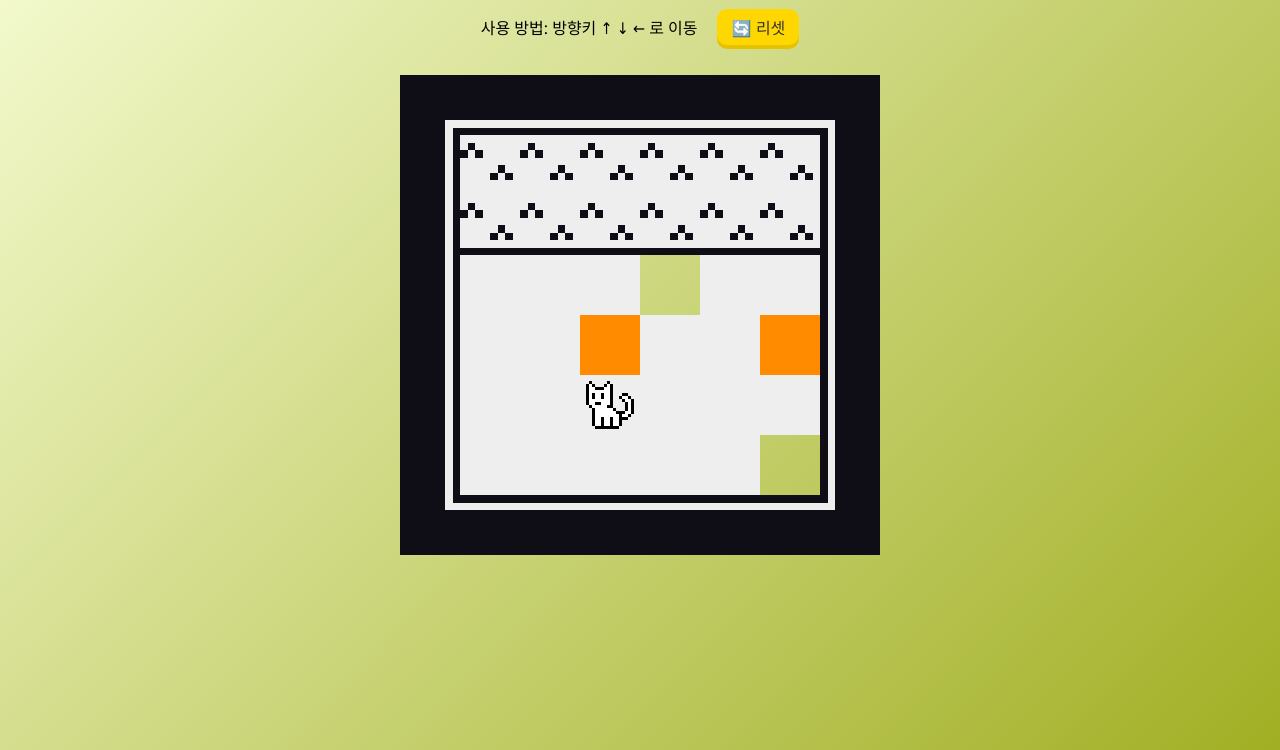
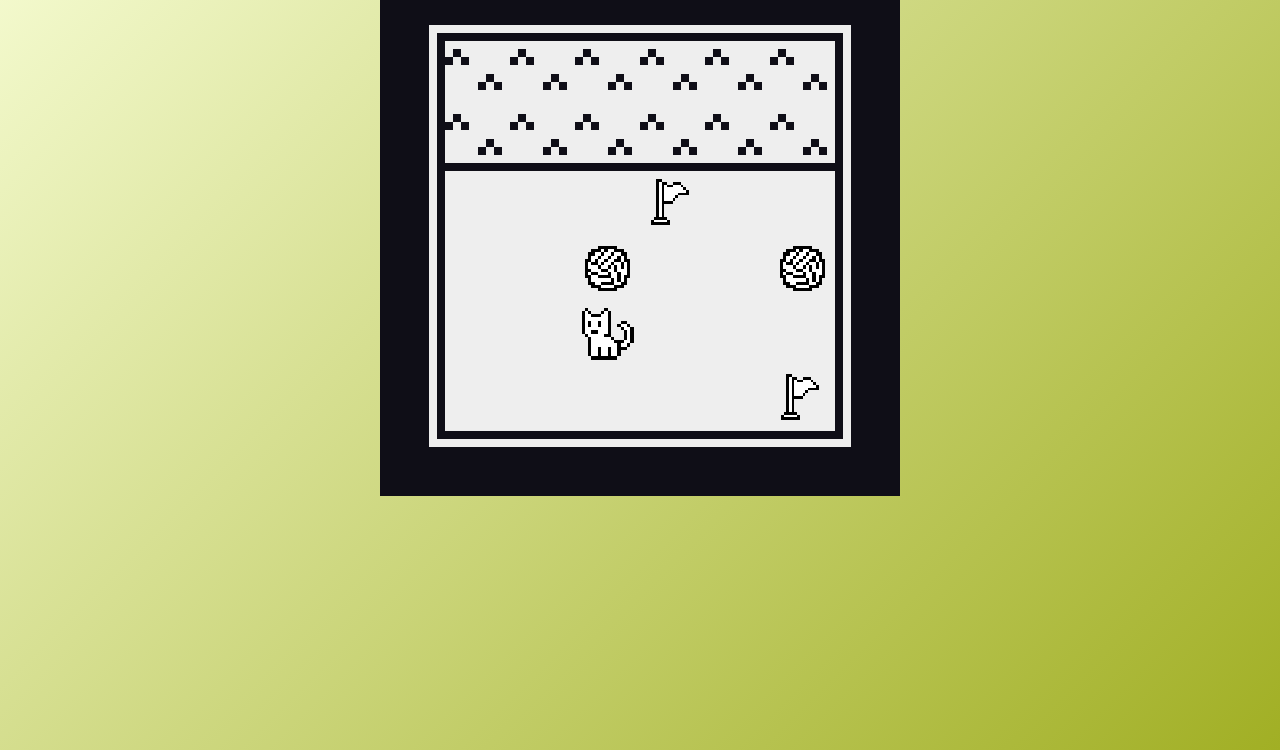
Before and after one commit to Jeon-ChanYoung/push_push_game, a plain HTML site: page index.html in a window 1280 px wide. Shown: the part 110-860 px from the top of the page. Drawn offline with Linux system fonts and the light colour scheme.

Commit message:
add ball and flag images to tileset

```diff
--- a/index.html
+++ b/index.html
@@ -3,14 +3,11 @@
 <head>
     <meta charset="UTF-8">
     <meta name="viewport" content="width=device-width, initial-scale=1.0">
-    <title>PushPush Game</title>
     <link rel="stylesheet" href="style.css">
 </head>
 <body>
     <div class="container">
-        <h1>PushPush Game</h1>
         <div id="instructions">
-            <p>사용 방법: 방향키 ↑ ↓ ← 로 이동</p>
             <button id="resetBtn">🔄 리셋</button>
         </div>
         <div id="game"></div>
--- a/javascript.js
+++ b/javascript.js
@@ -1,4 +1,4 @@
-const LEVEL = [
+let LEVEL = [
     "81111112",
     "7ZZZZZZ3",
     "7XXXXXX3",
@@ -24,7 +24,7 @@ const tileMap = {
     "#": "wall.png",
     "P": "cat.png",
     "B": "ball.png",
-    "G": "goal.png"
+    "G": "flag.png"
 }
 
 
@@ -36,12 +36,22 @@ let goals = [];
 function parseMap() {
     balls = [];
     goals = [];
-    LEVEL.forEach((row, y) => {
-        [...row].forEach((cell, x) => {
-            if (cell === "P") player = {x, y};
-            if (cell === "B") balls.push({x, y});
-            if (cell === "G") goals.push({x, y});
-        });
+    LEVEL = LEVEL.map((row, y) => {
+        return [...row].map((cell, x) => {
+            if (cell === "P") {
+                player = {x, y};
+                return "."; // 플레이어는 좌표만 저장하고 맵에서는 제거
+            }
+            if (cell === "B") {
+                balls.push({x, y});
+                return "."; // 박스도 제거
+            }
+            if (cell === "G") {
+                goals.push({x, y});
+                return "."; // 목표 지점도 제거
+            }
+            return cell; // 나머지는 그대로 유지
+        }).join("");
     });
 }
 
@@ -52,8 +62,8 @@ function render() {
     const rows = LEVEL.length;
     const cols = LEVEL[0].length;
     game.style.display = "grid";
-    game.style.gridTemplateColumns = `repeat(${cols}, 60px)`;
-    game.style.gridTemplateRows = `repeat(${rows}, 60px)`;
+    game.style.gridTemplateColumns = `repeat(${cols}, 65px)`;
+    game.style.gridTemplateRows = `repeat(${rows}, 65px)`;
 
     for (let y=0; y<LEVEL.length; y++) {
         for (let x=0; x<LEVEL[y].length; x++) {
@@ -66,12 +76,18 @@ function render() {
                 div.style.backgroundSize = "cover";
             }
 
+            if (isBalls(x, y)) {
+                div.style.backgroundImage = `url('tileset/${tileMap["B"]}')`;
+            }
+            if (isGoal(x, y)) {
+                if (isBalls(x, y)) {
+                    div.style.backgroundImage = `url('tileset/flag_on_ball.png')`;
+                } else {
+                    div.style.backgroundImage = `url('tileset/${tileMap["G"]}')`;
+                }
+            }
             if (player.x === x && player.y === y) {
                 div.style.backgroundImage = `url('tileset/${tileMap["P"]}')`;
-                div.classList.add("player");
-            }
-            else if (isBalls(x, y)) {
-                div.classList.add("box");
             }
 
             game.appendChild(div);
@@ -90,7 +106,7 @@ function move(dx, dy) {
         const by = ny + dy;
 
         if (!isWall(bx, by) && !isBalls(bx, by)) {
-            balls = balls.map(b => (b.x === nx && b.y === ny)? {x:bx, y:by}: b);
+            balls = balls.map(b => (b.x === nx && b.y === ny) ? {x:bx, y:by}: b);
             player = {x:nx, y:ny};
         }
     }
--- a/style.css
+++ b/style.css
@@ -57,8 +57,8 @@ h1 {
 }
 
 .cell {
-  width: 60px;
-  height: 60px;
+  width: 65px;
+  height: 65px;
   background-repeat: no-repeat;
   background-position: center;
   background-size: contain;
```
Also changed, not shown: tileset/ball.png (added), tileset/flag.png (added), tileset/flag_on_ball.png (added).
